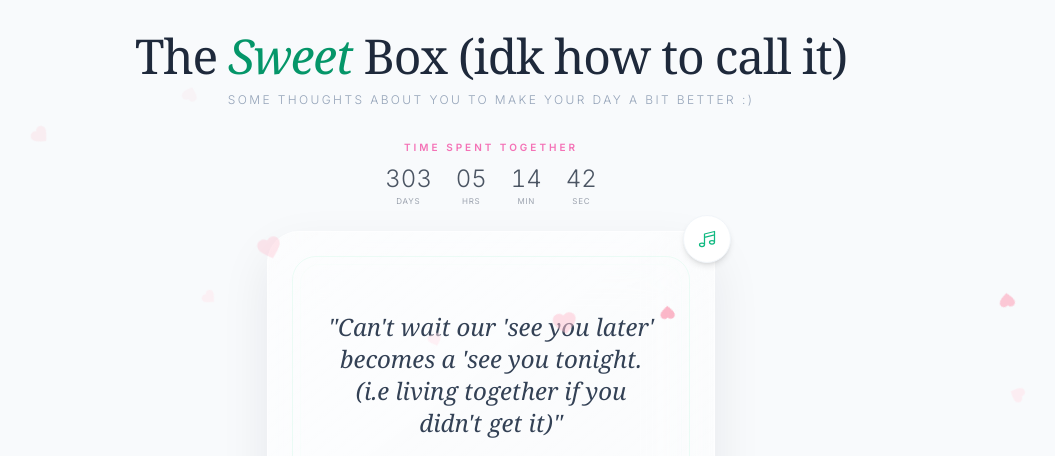
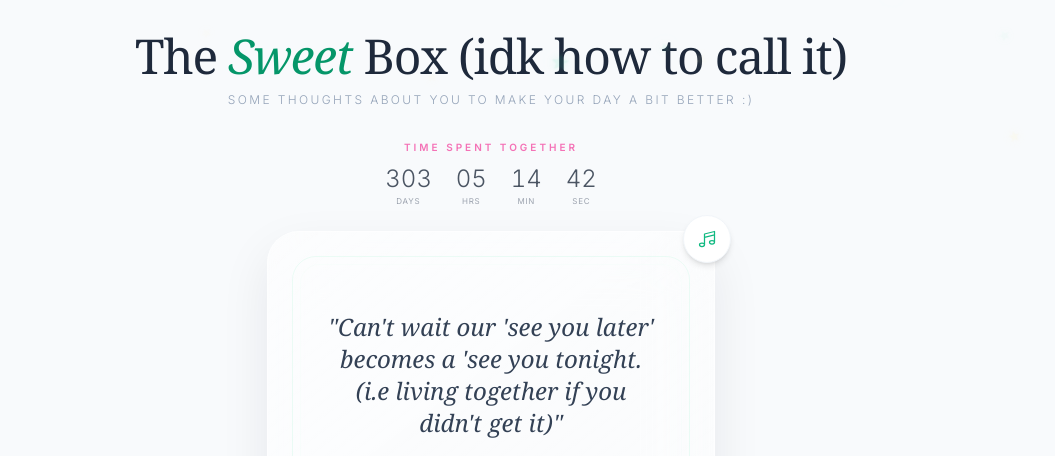
Before and after one commit to lululecodeur/sweet-notes-for-aileen, a React (Vite) app: page / in a window 1280 px wide. Both pictures are taken after a click on the button "Reveal a note". Shown: the top 456 px of the page, without its empty margins (149-1204 px from the left). Built offline with nearby package versions, Linux system fonts and the light colour scheme.

Commit message:
Update HeartConfetti.tsx

```diff
--- a/components/HeartConfetti.tsx
+++ b/components/HeartConfetti.tsx
@@ -1,4 +1,3 @@
-
 import React, { useEffect, useState } from 'react';
 
 interface HeartConfettiProps {
@@ -20,22 +19,23 @@ const HeartConfetti: React.FC<HeartConfettiProps> = ({ trigger }) => {
   useEffect(() => {
     if (trigger === 0) return;
 
-    const colors = ['#ff8fab', '#fb6f92', '#ffc2d1', '#ffe5ec', '#ffb3c1'];
-    const newParticles: Particle[] = Array.from({ length: 20 }).map((_, i) => ({
+    // Nouvelle palette : Verts pastels, Émeraude et une touche d'Or
+    const colors = ['#a7f3d0', '#6ee7b7', '#34d399', '#fef3c7', '#059669'];
+
+    const newParticles: Particle[] = Array.from({ length: 25 }).map((_, i) => ({
       id: Date.now() + i,
       left: `${Math.random() * 100}%`,
-      size: Math.random() * 20 + 15,
+      size: Math.random() * 15 + 10, // Un peu plus petit pour faire plus "poussière d'étoile"
       color: colors[Math.floor(Math.random() * colors.length)],
-      duration: Math.random() * 2 + 2,
+      duration: Math.random() * 2 + 1.5,
       rotation: Math.random() * 360
     }));
 
     setParticles(prev => [...prev, ...newParticles]);
 
-    // Cleanup old particles
     const timer = setTimeout(() => {
       setParticles(prev => prev.filter(p => !newParticles.includes(p)));
-    }, 4000);
+    }, 3500);
 
     return () => clearTimeout(timer);
   }, [trigger]);
@@ -50,20 +50,37 @@ const HeartConfetti: React.FC<HeartConfettiProps> = ({ trigger }) => {
             left: p.left,
             bottom: '-50px',
             animationDuration: `${p.duration}s`,
-            color: p.color
+            color: p.color,
+            position: 'fixed',
+            zIndex: 50,
+            pointerEvents: 'none'
           }}
         >
+          {/* SVG d'étoile (Sparkle) au lieu du cœur */}
           <svg
             width={p.size}
             height={p.size}
             viewBox="0 0 24 24"
             fill="currentColor"
-            style={{ transform: `rotate(${p.rotation}deg)` }}
+            style={{
+              transform: `rotate(${p.rotation}deg)`,
+              filter: 'drop-shadow(0 0 5px currentColor)' // Petit effet brillant
+            }}
           >
-            <path d="M12 21.35l-1.45-1.32C5.4 15.36 2 12.28 2 8.5 2 5.42 4.42 3 7.5 3c1.74 0 3.41.81 4.5 2.09C13.09 3.81 14.76 3 16.5 3 19.58 3 22 5.42 22 8.5c0 3.78-3.4 6.86-8.55 11.54L12 21.35z" />
+            <path d="M12 1L14.39 8.26L22 9.27L16.45 14.46L18.18 22L12 17.77L5.82 22L7.55 14.46L2 9.27L9.61 8.26L12 1Z" />
           </svg>
         </div>
       ))}
+
+      <style dangerouslySetInnerHTML={{ __html: `
+        @keyframes fall {
+          0% { transform: translateY(0) rotate(0deg); opacity: 1; }
+          100% { transform: translateY(-110vh) rotate(360deg); opacity: 0; }
+        }
+        .heart-particle {
+          animation: fall linear forwards;
+        }
+      `}} />
     </>
   );
 };
```
